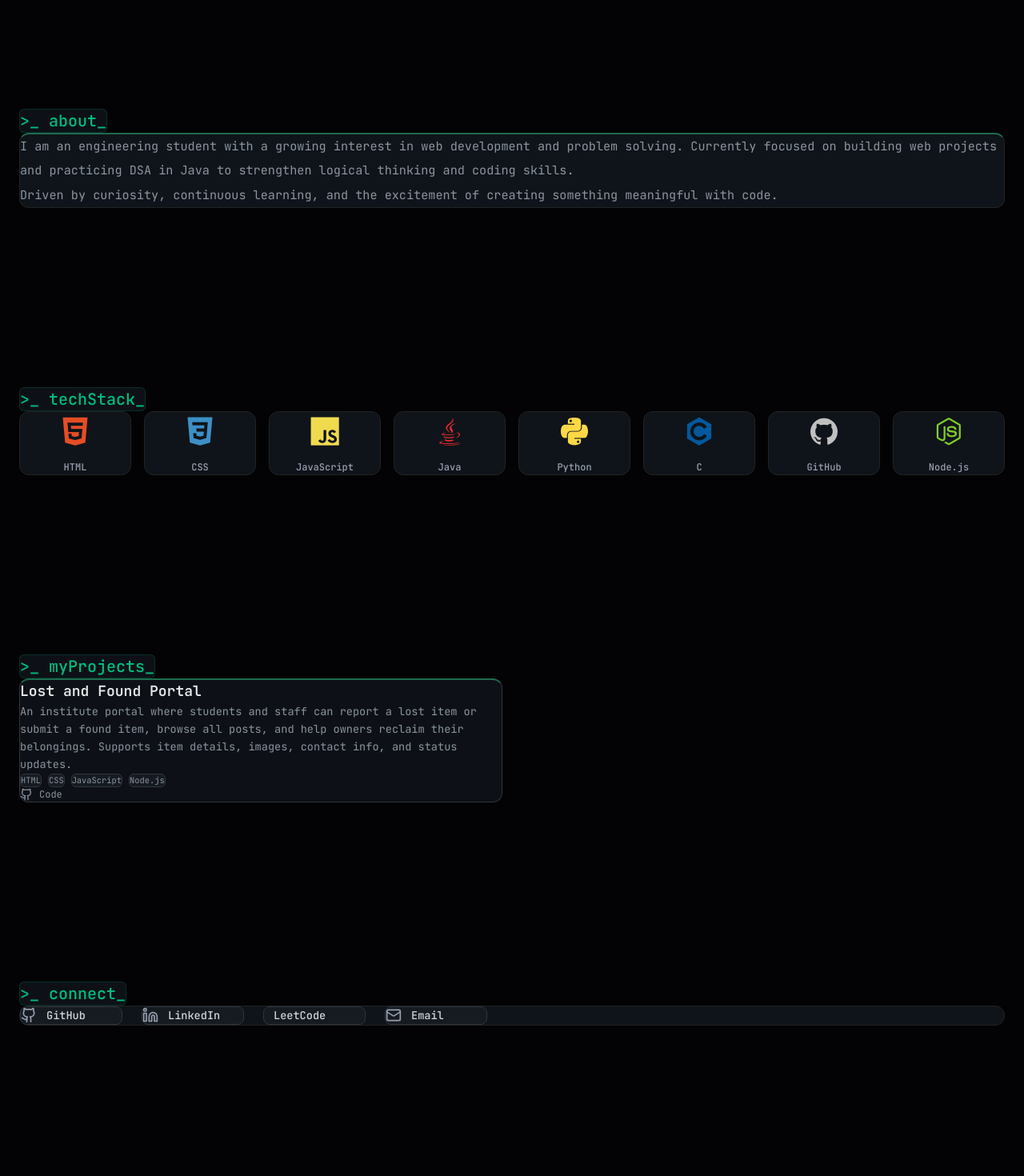
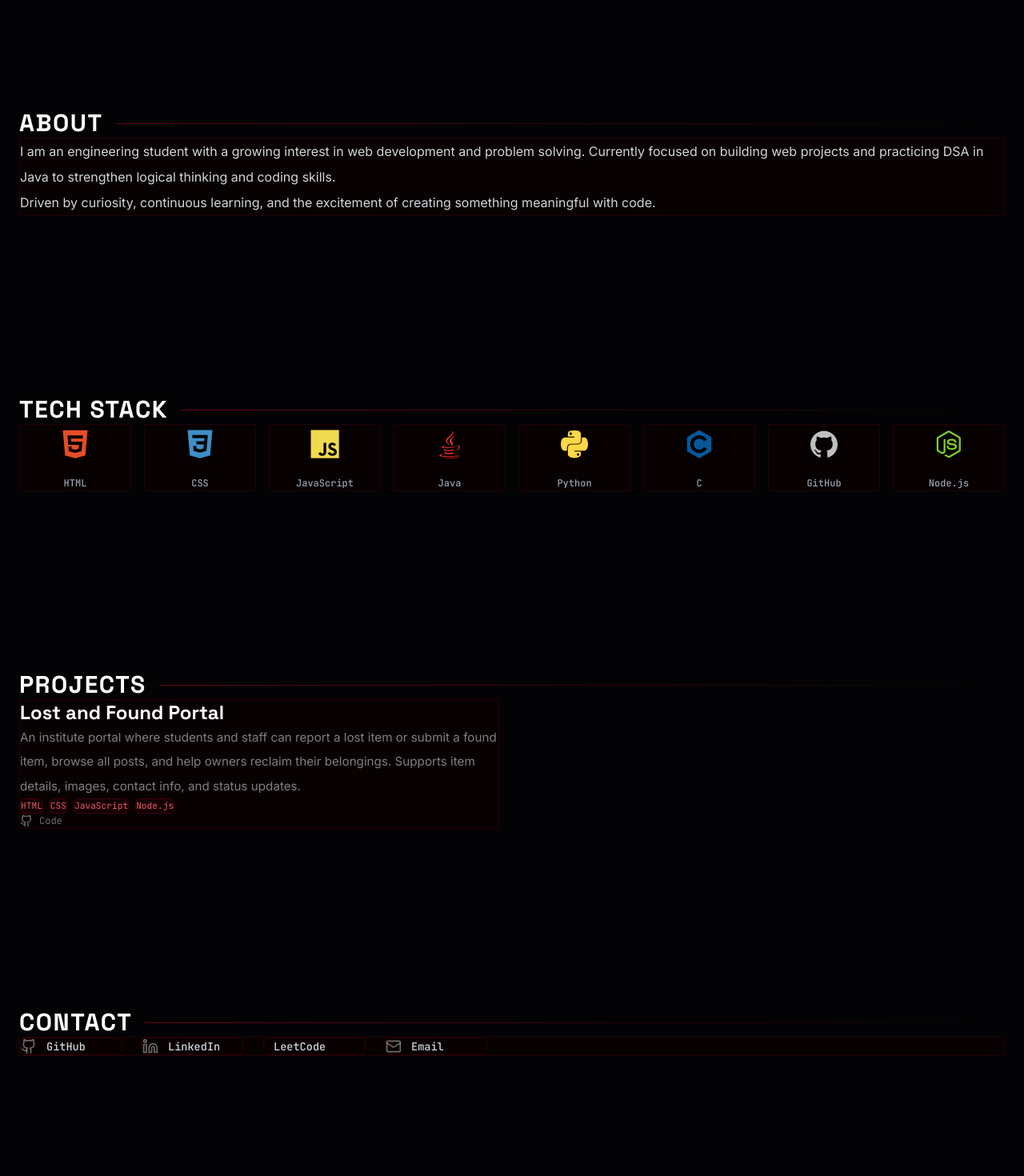
Before and after one commit to akashfoujdar0016/Project_Portfolio, a React (Vite) app: page / in a window 1280 px wide. Shown: the part 840-2310 px from the top of the page at 80% size. Built offline with nearby package versions, Linux system fonts and the light colour scheme.

Commit message:
style: revert terminal syntax and restore red brand color palette with refined card layout

```diff
--- a/src/components/AboutSection.tsx
+++ b/src/components/AboutSection.tsx
@@ -4,21 +4,22 @@ export function AboutSection() {
       <div className="w-full section-fade" style={{ maxWidth: '1400px', marginLeft: 'auto', marginRight: 'auto' }}>
         <div className="px-6 md:px-14 pt-16 pb-24 md:pt-20 md:pb-32">
           {/* Section header */}
-          <div className="mb-12">
-            <div className="inline-block border border-emerald-900/50 bg-[#0d1117] rounded-md px-4 py-2">
-              <span className="text-emerald-500 font-mono text-lg md:text-xl font-medium">{`>_ about_`}</span>
-            </div>
+          <div className="mb-10">
+            <h2 className="font-space text-2xl md:text-3xl font-bold text-white tracking-wider flex items-center gap-4">
+              ABOUT
+              <div className="h-[1px] flex-1 bg-gradient-to-r from-[#ff0033]/40 to-transparent" />
+            </h2>
           </div>
 
           {/* About Content */}
-          <div className="bg-[#0f141a] border border-[#222] border-t-2 border-t-[#1f6b4e] rounded-xl p-6 md:p-10">
+          <div className="hack-card rounded-xl p-8 md:p-12 border-t-2 border-t-[#ff0033]">
             <div className="space-y-6">
-              <p className="font-mono text-[0.85rem] md:text-[0.95rem] leading-loose text-[#8b949e]">
+              <p className="font-inter text-[0.95rem] md:text-[1rem] leading-loose text-gray-300">
                 I am an engineering student with a growing interest in web development and problem solving.
                 Currently focused on building web projects and practicing DSA in Java to strengthen logical
                 thinking and coding skills.
               </p>
-              <p className="font-mono text-[0.85rem] md:text-[0.95rem] leading-loose text-[#8b949e]">
+              <p className="font-inter text-[0.95rem] md:text-[1rem] leading-loose text-gray-300">
                 Driven by curiosity, continuous learning, and the excitement of creating something meaningful
                 with code.
               </p>
--- a/src/components/ContactSection.tsx
+++ b/src/components/ContactSection.tsx
@@ -36,24 +36,25 @@ export function ContactSection() {
       <div className="w-full section-fade" style={{ maxWidth: '1400px', marginLeft: 'auto', marginRight: 'auto' }}>
         <div className="px-6 md:px-14 pt-16 pb-24 md:pt-20 md:pb-32">
           {/* Section header */}
-          <div className="mb-12">
-            <div className="inline-block border border-emerald-900/50 bg-[#0d1117] rounded-md px-4 py-2">
-              <span className="text-emerald-500 font-mono text-lg md:text-xl font-medium">{`>_ connect_`}</span>
-            </div>
+          <div className="mb-10">
+            <h2 className="font-space text-2xl md:text-3xl font-bold text-white tracking-wider flex items-center gap-4">
+              CONTACT
+              <div className="h-[1px] flex-1 bg-gradient-to-r from-[#ff0033]/40 to-transparent" />
+            </h2>
           </div>
 
           {/* Icons row directly under CONTACT */}
-          <div className="bg-[#0f141a] border border-[#222] rounded-xl p-6 md:p-8 flex flex-wrap gap-4 md:gap-6">
+          <div className="hack-card rounded-xl p-8 border-t-2 border-t-[#ff0033] flex flex-wrap gap-4 md:gap-6">
             {socials.map((social) => (
               <a
                 key={social.label}
                 href={social.href}
-                className="flex items-center gap-3 px-5 py-3 bg-[#161b22] border border-[#30363d] rounded-lg hover:border-emerald-500 hover:bg-[#1a202a] transition-all group min-w-[8rem]"
+                className="flex items-center gap-3 px-5 py-3 bg-[rgba(10,2,2,0.4)] border border-[rgba(255,0,51,0.15)] rounded-lg hover:border-[#ff0033] hover:bg-[rgba(255,0,51,0.05)] hover:shadow-[0_0_15px_rgba(255,0,51,0.15)] transition-all group min-w-[8rem]"
                 target={social.href.startsWith('http') ? '_blank' : undefined}
                 rel={social.href.startsWith('http') ? 'noreferrer' : undefined}
               >
                 {social.kind === 'lucide' ? (
-                  <social.icon className="w-5 h-5 md:w-5 md:h-5 text-gray-400 group-hover:text-emerald-400 transition-colors" />
+                  <social.icon className="w-5 h-5 md:w-5 md:h-5 text-[rgba(180,180,180,0.6)] group-hover:text-[#ff0033] transition-colors" />
                 ) : (
                   <i
                     className={`${social.devicon} text-[20px] md:text-[20px] opacity-80 group-hover:opacity-100 transition-all`}
--- a/src/components/ProjectsSection.tsx
+++ b/src/components/ProjectsSection.tsx
@@ -14,22 +14,23 @@ export function ProjectsSection() {
       <div className="w-full section-fade" style={{ maxWidth: '1400px', marginLeft: 'auto', marginRight: 'auto' }}>
         <div className="px-6 md:px-14 pt-16 pb-24 md:pt-20 md:pb-32">
           {/* Section header */}
-          <div className="mb-12">
-            <div className="inline-block border border-emerald-900/50 bg-[#0d1117] rounded-md px-4 py-2">
-              <span className="text-emerald-500 font-mono text-lg md:text-xl font-medium">{`>_ myProjects_`}</span>
-            </div>
+          <div className="mb-10">
+            <h2 className="font-space text-2xl md:text-3xl font-bold text-white tracking-wider flex items-center gap-4">
+              PROJECTS
+              <div className="h-[1px] flex-1 bg-gradient-to-r from-[#ff0033]/40 to-transparent" />
+            </h2>
           </div>
 
           {/* Projects Grid */}
-          <div className="grid md:grid-cols-2 gap-6">
+          <div className="grid md:grid-cols-2 gap-8">
             {/* Single project card */}
-            <div className="bg-[#0d1117] border border-[#30363d] border-t-2 border-t-[#1f6b4e] rounded-xl p-6 md:p-8 hover:bg-[#10141a] transition-colors group">
-              <h4 className="font-mono text-base md:text-lg font-semibold text-gray-200 mb-4 group-hover:text-emerald-400 transition-colors">
+            <div className="hack-card rounded-xl p-8 md:p-10 border-t-2 border-t-[#ff0033] flex flex-col">
+              <h4 className="font-space text-xl md:text-2xl font-bold text-white mb-4 group-hover:text-[#ff0033] transition-colors">
                 {project.title}
               </h4>
               <p
-                className="font-mono text-[0.85rem] leading-relaxed mb-6"
-                style={{ color: '#8b949e' }}
+                className="font-inter text-[0.95rem] leading-loose mb-8 flex-1"
+                style={{ color: 'rgba(180,180,180,0.7)' }}
               >
                 {project.description}
               </p>
@@ -38,7 +39,7 @@ export function ProjectsSection() {
                 {project.tech.map((t) => (
                   <span
                     key={t}
-                    className="font-mono text-[0.65rem] px-2 py-1 bg-[#161b22] border border-[#30363d] text-[#8b949e] rounded-md"
+                    className="font-mono text-[0.7rem] px-3 py-1 bg-[rgba(255,0,51,0.05)] border border-[rgba(255,0,51,0.2)] text-[rgba(255,100,120,0.9)] rounded-md"
                   >
                     {t}
                   </span>
@@ -48,7 +49,7 @@ export function ProjectsSection() {
               <div className="flex items-center gap-4 mt-auto">
                 <a
                   href={project.github}
-                  className="flex items-center gap-2 font-mono text-[0.75rem] text-[#8b949e] hover:text-emerald-400 transition-colors"
+                  className="flex items-center gap-2 font-mono text-[0.75rem] text-[rgba(180,180,180,0.6)] hover:text-[#ff0033] transition-colors"
                 >
                   <Github className="w-4 h-4" /> Code
                 </a>
--- a/src/components/SkillsSection.tsx
+++ b/src/components/SkillsSection.tsx
@@ -15,10 +15,11 @@ export function SkillsSection() {
       <div className="w-full section-fade" style={{ maxWidth: '1400px', marginLeft: 'auto', marginRight: 'auto' }}>
         <div className="px-6 md:px-14 pt-16 pb-24 md:pt-20 md:pb-32">
           {/* Section header */}
-          <div className="mb-12">
-            <div className="inline-block border border-emerald-900/50 bg-[#0d1117] rounded-md px-4 py-2">
-              <span className="text-emerald-500 font-mono text-lg md:text-xl font-medium">{`>_ techStack_`}</span>
-            </div>
+          <div className="mb-10">
+            <h2 className="font-space text-2xl md:text-3xl font-bold text-white tracking-wider flex items-center gap-4">
+              TECH STACK
+              <div className="h-[1px] flex-1 bg-gradient-to-r from-[#ff0033]/40 to-transparent" />
+            </h2>
           </div>
 
           {/* Skills Grid */}
@@ -26,14 +27,14 @@ export function SkillsSection() {
             {skills.map((skill, i) => (
               <div
                 key={i}
-                className="bg-[#0f141a] border border-[#222] rounded-xl p-4 md:p-6 flex flex-col items-center justify-center gap-3 hover:border-emerald-500 hover:bg-[#121820] transition-colors cursor-pointer group"
+                className="hack-card rounded-xl p-5 md:p-6 flex flex-col items-center justify-center gap-4 group cursor-pointer"
               >
-                <div className="w-10 h-10 md:w-12 md:h-12 flex items-center justify-center">
+                <div className="w-12 h-12 flex items-center justify-center">
                   <i
-                    className={`${skill.icon} text-3xl md:text-4xl leading-none shrink-0 transition-transform duration-300 group-hover:scale-110`}
+                    className={`${skill.icon} text-4xl leading-none shrink-0 transition-transform duration-300 group-hover:scale-110 drop-shadow-lg`}
                   />
                 </div>
-                <span className="font-mono text-[0.7rem] md:text-[0.75rem] font-medium text-gray-400 group-hover:text-emerald-400 transition-colors duration-300">
+                <span className="font-mono text-[0.75rem] font-medium text-gray-400 group-hover:text-white transition-colors duration-300">
                   {skill.name}
                 </span>
               </div>
```
